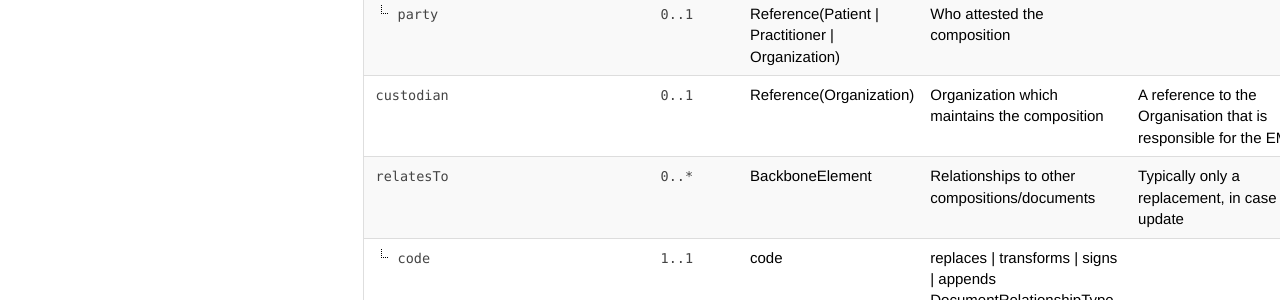
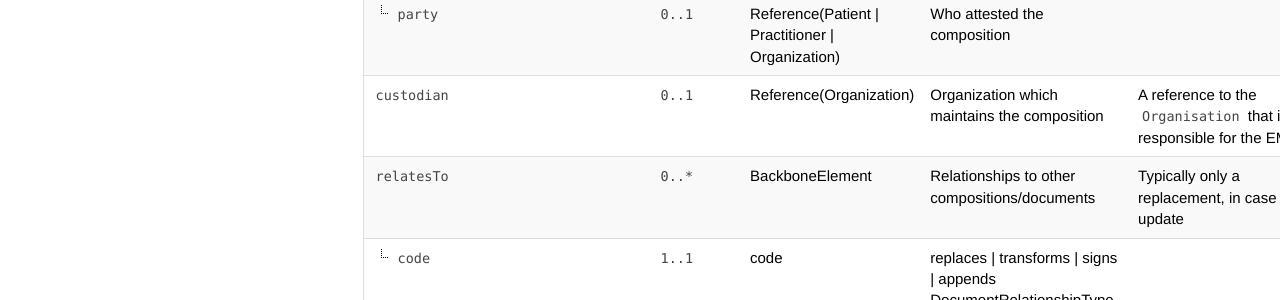
Before and after one commit to nhsconnect/FHIR-CDS, a Jekyll site: the page built from pages/explore/api_composition.md, in a window 1280 px wide and 900 px high, scrolled down 2407 px. Shown: the part 174-474 px from the top of the window. Built offline with Jekyll 4.4.1, drawn with Linux system fonts in a browser that asks for light colours; nearby versions of some CDN libraries; comment, search, counter and statistics services are not loaded.

Commit message:
Update api_composition.md

```diff
--- a/pages/explore/api_composition.md
+++ b/pages/explore/api_composition.md
@@ -199,7 +199,7 @@ CompositionAttestationMode (Required)</td>
     <td><code>0..1</code></td>
     <td>Reference(Organization)</td>
     <td>Organization which maintains the composition</td>
-    <td>A reference to the Organisation that is responsible for the EMS</td>
+	<td>A reference to the <code class="highlighter-rouge">Organisation</code> that is responsible for the EMS</td>
 </tr>
 <tr>
     <td><code>relatesTo</code></td>
```
